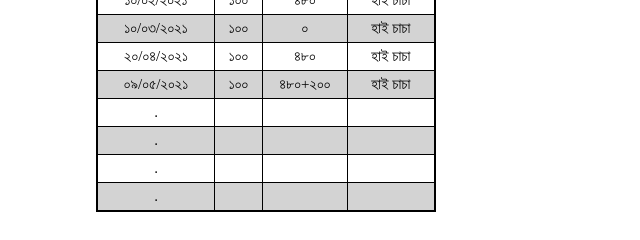
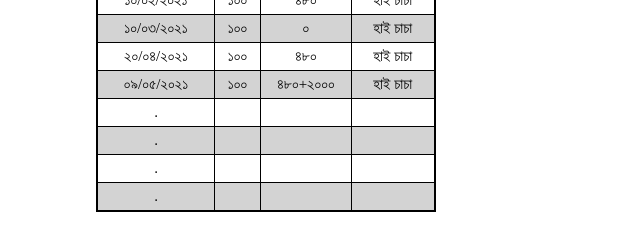
Before and after one commit to masud7230/sujon-vai-club, a plain HTML site: page index.html in a window 1280 px wide. Shown: the part 338-578 px from the top of the page, 374-1014 px from the left. Drawn offline with Linux system fonts and the light colour scheme.

Commit message:
Update index.html

```diff
--- a/index.html
+++ b/index.html
@@ -171,7 +171,7 @@ margin-top :1px ;
 <tr bgcolor="lightgrey">
 <td>০৯/০৫/২০২১</td>
 <td>১০০</td>
-<td>৪৮০+২০০</td>
+<td>৪৮০+২০০০</td>
 <td>হাই চাচা</td>
 </tr>
 
```
